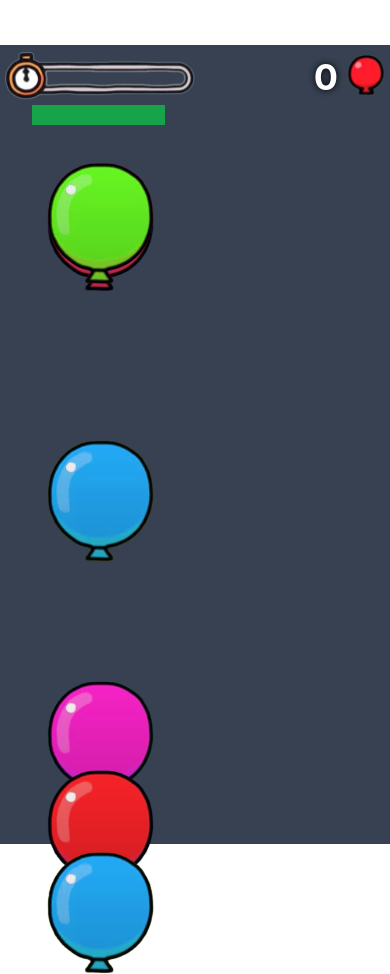
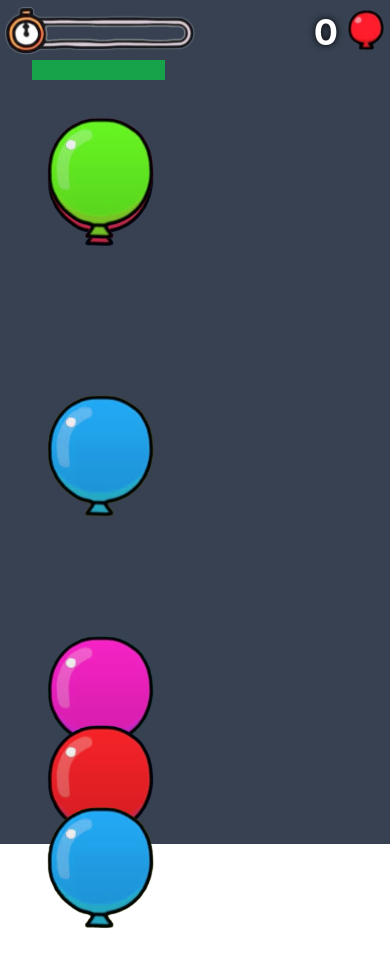
Before and after one commit to Joe-Moussally/Jerrys-Boring-Game, a React Native app: screen / in a window 390 px wide. After the commit the page ends 929 px from the top, so only its background shows below. Built offline with nearby package versions, Linux system fonts and the light colour scheme.

Commit message:
Adjusting height according to statusbar

```diff
--- a/App.js
+++ b/App.js
@@ -1,5 +1,5 @@
 //screens imports
-import { View } from 'react-native';
+import { View,StatusBar } from 'react-native';
 import GameScreen from './screens/GameScreen';
 
 //redux imports
@@ -7,9 +7,17 @@ import { store } from './redux/store';
 import { Provider } from 'react-redux';
 
 export default function App() {
+
+  console.log()
   return (
     <Provider store={store}>
-      <View className="flex-1 pt-[45px]">
+      <View
+        style={{paddingTop:StatusBar.currentHeight, flex:1}}
+      >
+
+        <StatusBar translucent={true}/>
+
+        {/* Gameplay Component */}
         <GameScreen />
       </View>
     </Provider>
```
